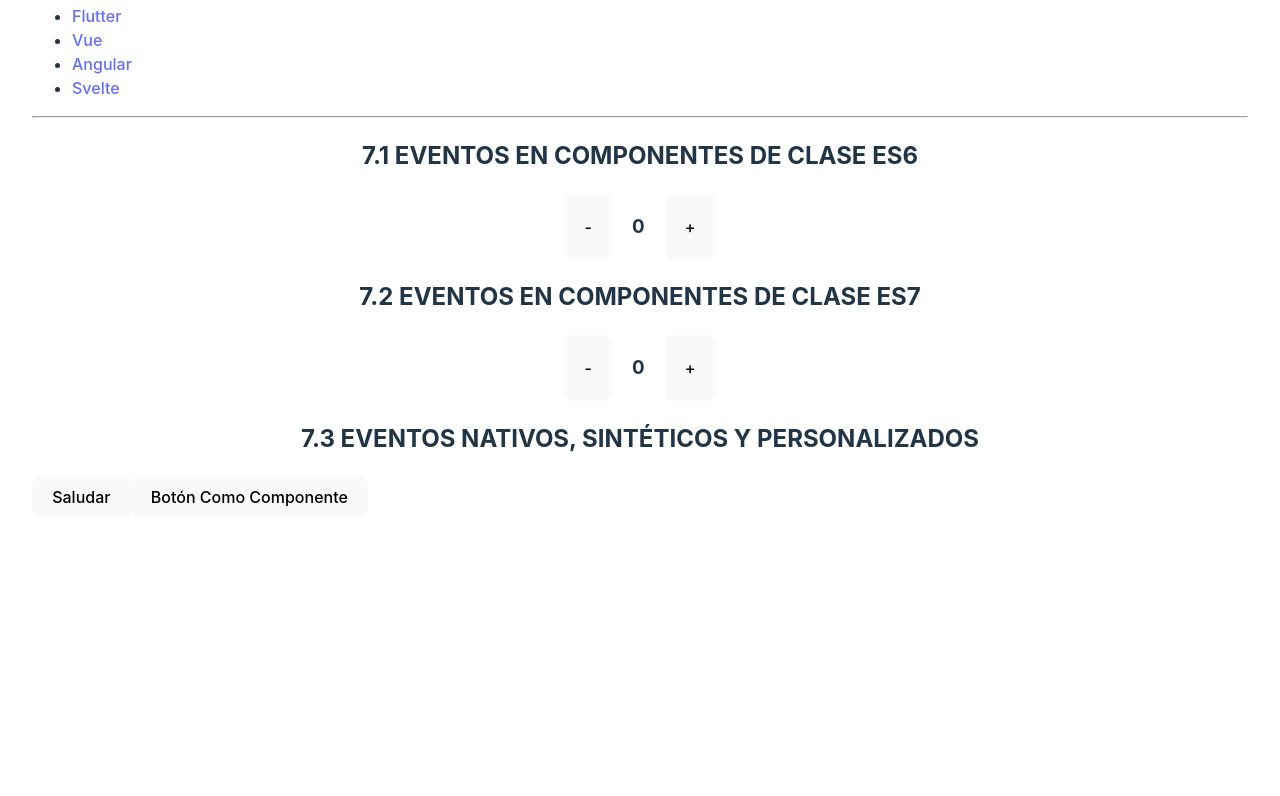
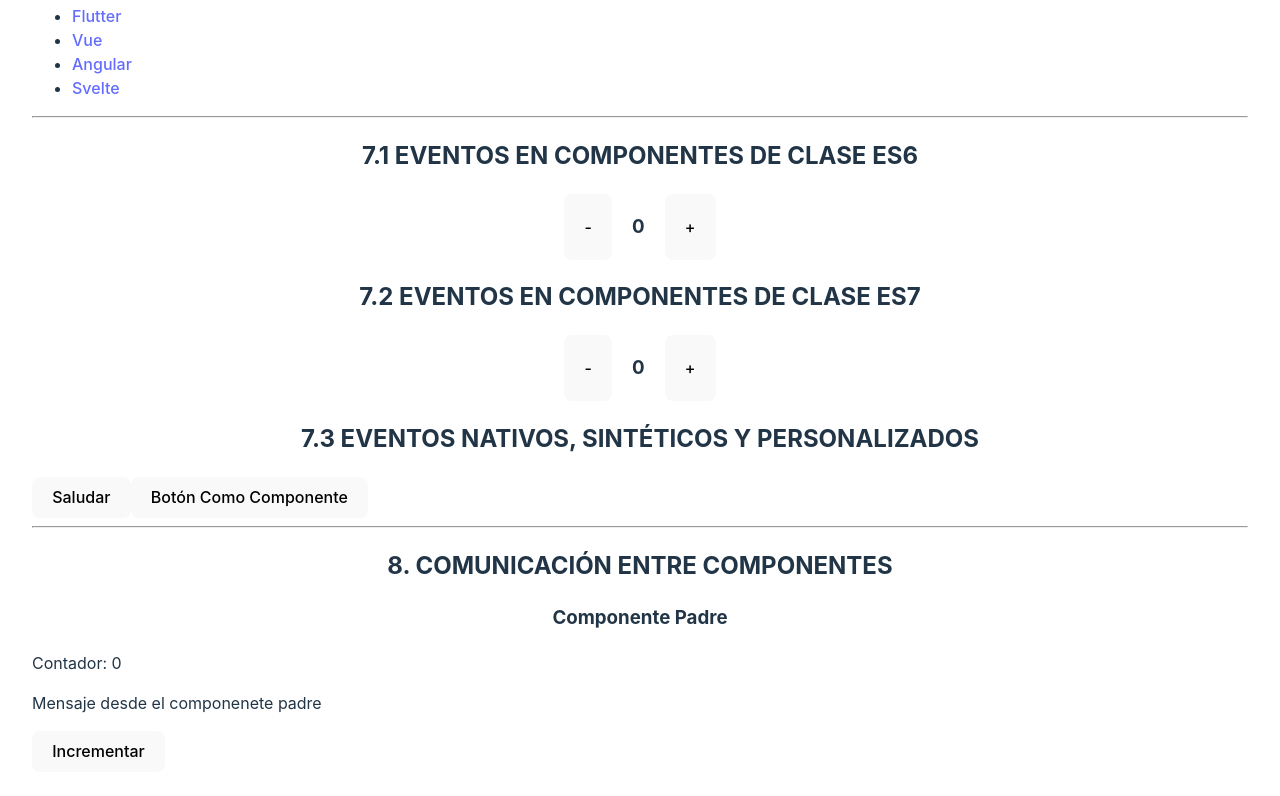
Before and after one commit to ignaciojavier27/materia-react, a React (Vite) app: page / in a window 1280 px wide. Shown: the part 1823-2619 px from the top of the page. Built offline with nearby package versions, Linux system fonts and the light colour scheme.

Commit message:
Comunicacion entre componentes

```diff
--- a/src/App.jsx
+++ b/src/App.jsx
@@ -1,5 +1,6 @@
 import './App.css'
 import Componentes from './components/Componentes'
+import ComunicacionEntreComponentes from './components/ComunicacionEntreComponentes'
 import Estado from './components/Estado'
 import { EventosClaseES6, EventosClaseES7, MasSobreEventos } from './components/EventosClase'
 import FormatoJSX from './components/FormatoJSX'
@@ -36,6 +37,8 @@ function App() {
       <EventosClaseES6 />
       <EventosClaseES7 />
       <MasSobreEventos />
+      <hr />
+      <ComunicacionEntreComponentes />
 
       <br /><br /><br /><br /><br /><br /><br /><br /><br /><br />
 
--- /dev/null
+++ b/src/components/ComunicacionEntreComponentes.jsx
@@ -0,0 +1,55 @@
+import { Component } from 'react'
+import PropTypes from 'prop-types'
+
+export default class ComunicacionEntreComponentes extends Component {
+    render(){
+        return (
+          <div>
+                <h2>8. COMUNICACIÓN ENTRE COMPONENTES</h2>
+                <Padre />
+          </div>
+        )
+    }
+}
+
+class Padre extends Component{
+
+    state = {
+        contador: 0
+    }
+
+    incrementar = () => {
+        this.setState({
+            contador: this.state.contador + 1
+        })
+    }
+
+    render(){
+        return(
+            <div>
+                <h3>Componente Padre</h3>
+                <p>Contador: {this.state.contador}</p>
+                <Hijo
+                    incrementarContador = {this.incrementar}
+                    mensaje="Mensaje desde el componenete padre"
+                />
+            </div>
+        )
+    }
+}
+
+// eslint-disable-next-line react-refresh/only-export-components
+function Hijo ({mensaje, incrementarContador}) {
+    return (
+        <div>
+            <p>{mensaje}</p>
+            <button onClick = {incrementarContador}>Incrementar</button>
+        </div>
+    )
+
+}
+
+Hijo.propTypes = {
+    mensaje: PropTypes.string,
+    incrementarContador: PropTypes.func
+}
```
